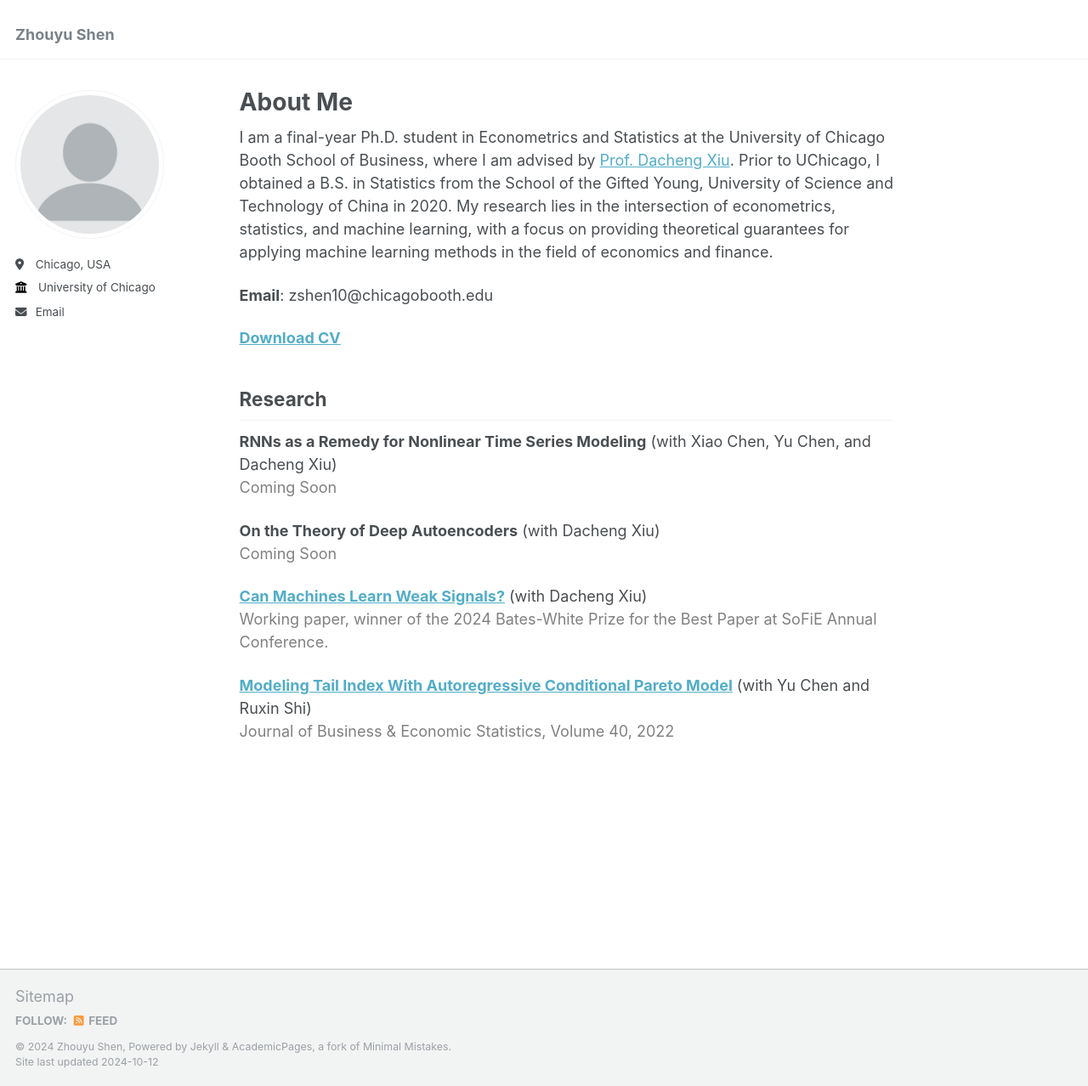
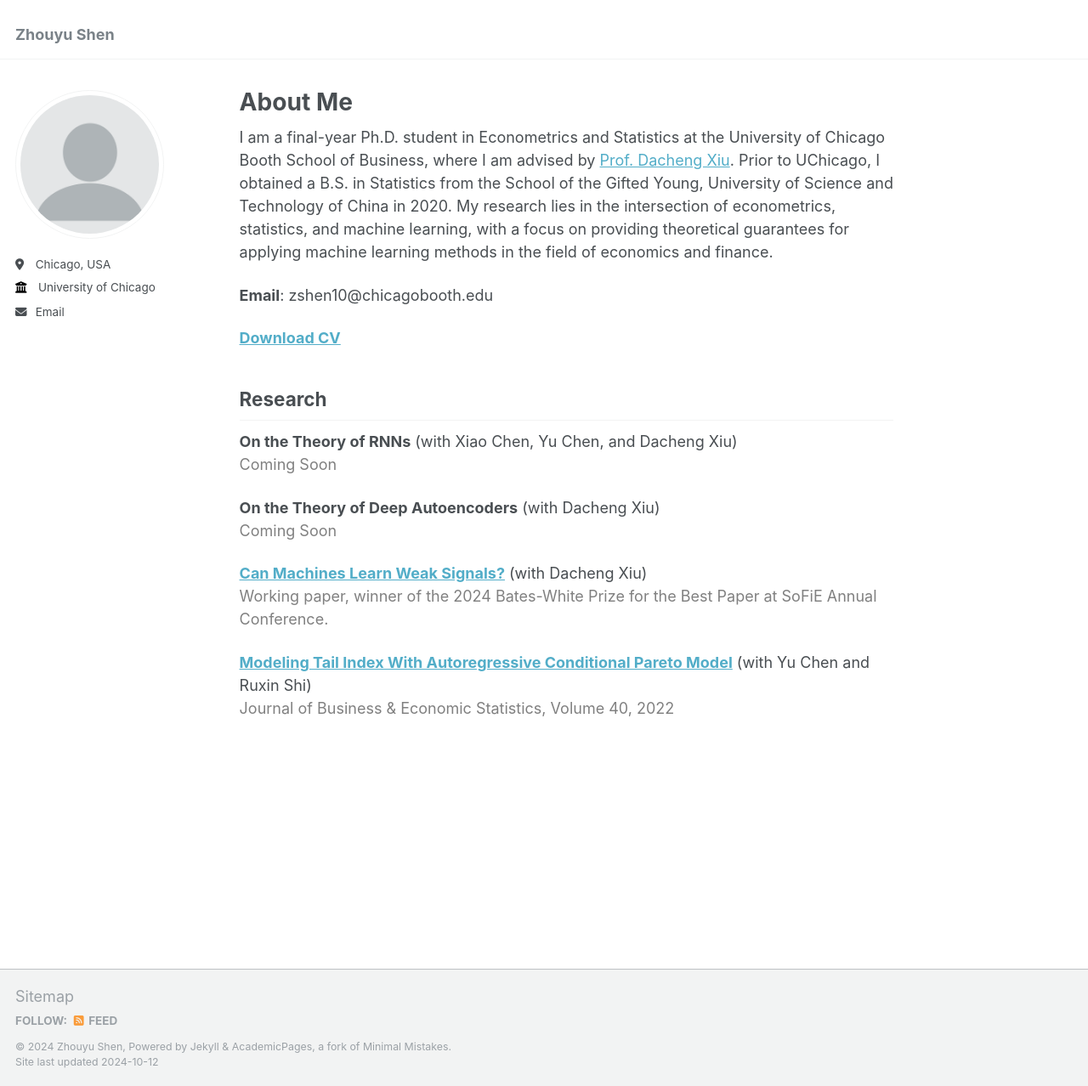
Before and after one commit to szyu123/zhouyushen, a Jekyll site: the page built from _pages/about.md, in a window 1280 px wide and 1278 px high. Shown: the whole window at 85% size. Built offline with Jekyll 4.4.1, drawn with Linux system fonts in a browser that asks for light colours.

Commit message:
Update about.md

```diff
--- a/_pages/about.md
+++ b/_pages/about.md
@@ -14,7 +14,7 @@ I am a final-year Ph.D. student in Econometrics and Statistics at the University
 **[Download CV](_pages/CV.pdf)**
 
 ## Research
-**RNNs as a Remedy for Nonlinear Time Series Modeling** (with Xiao Chen, Yu Chen, and Dacheng Xiu)
+**On the Theory of RNNs** (with Xiao Chen, Yu Chen, and Dacheng Xiu)
 <span style="color:gray;">Coming Soon</span>
 
 **On the Theory of Deep Autoencoders** (with Dacheng Xiu)
```
